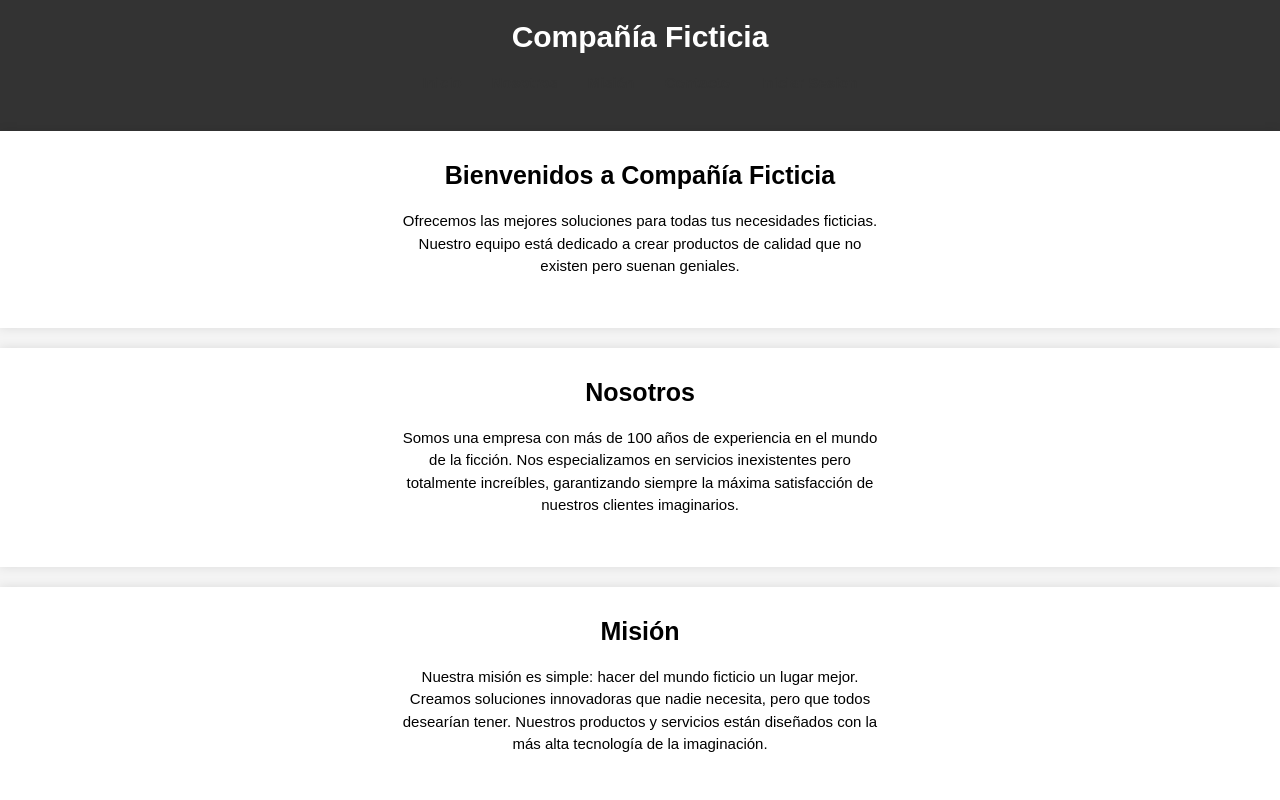
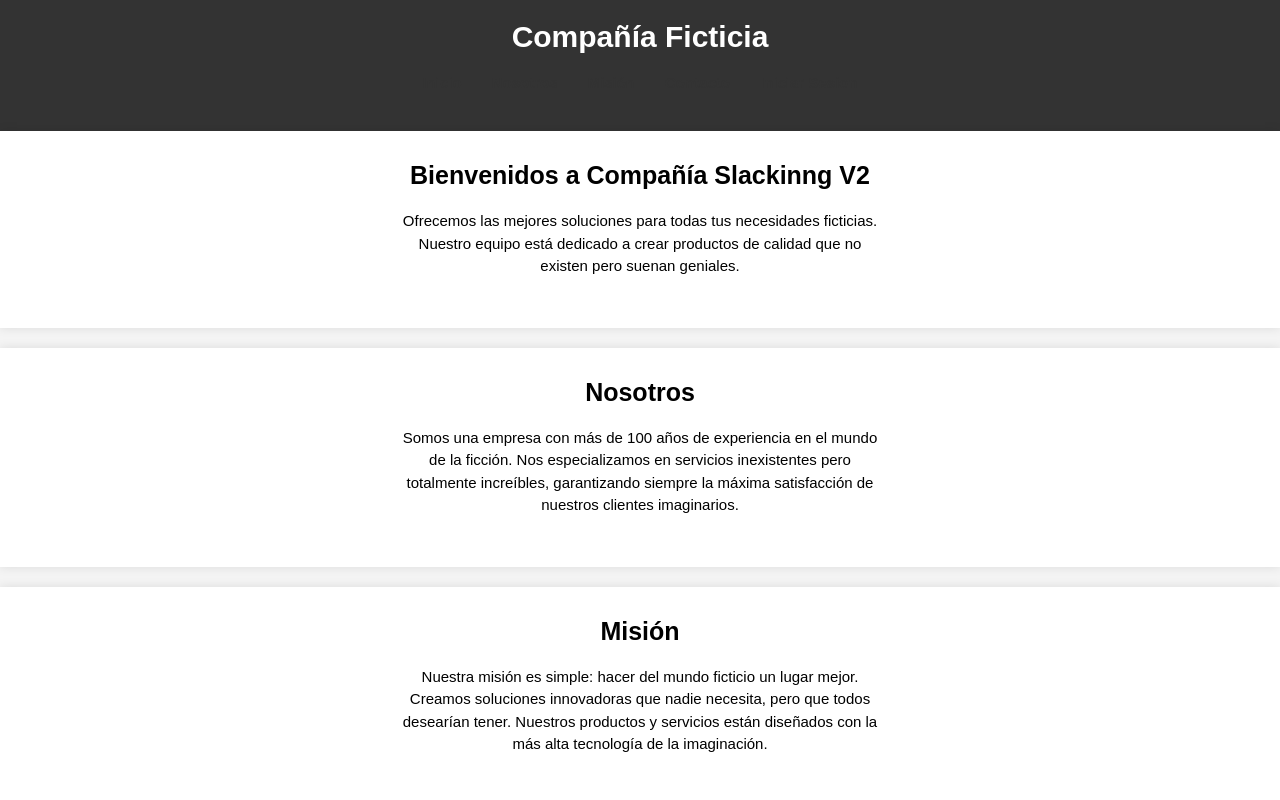
Before and after one commit to JulsCatalan/proyecto-gitflow, a plain HTML site: page index.html in a window 1280 px wide. Shown: the top 800 px of the page. Drawn offline with Linux system fonts and the light colour scheme.

Commit message:
Update index.html

```diff
--- a/index.html
+++ b/index.html
@@ -19,7 +19,7 @@
     </header>
 
     <section id="inicio">
-        <h2>Bienvenidos a Compañía Ficticia</h2>
+        <h2>Bienvenidos a Compañía Slackinng V2</h2>
         <p>Ofrecemos las mejores soluciones para todas tus necesidades ficticias. Nuestro equipo está dedicado a crear productos de calidad que no existen pero suenan geniales.</p>
     </section>
 
```
